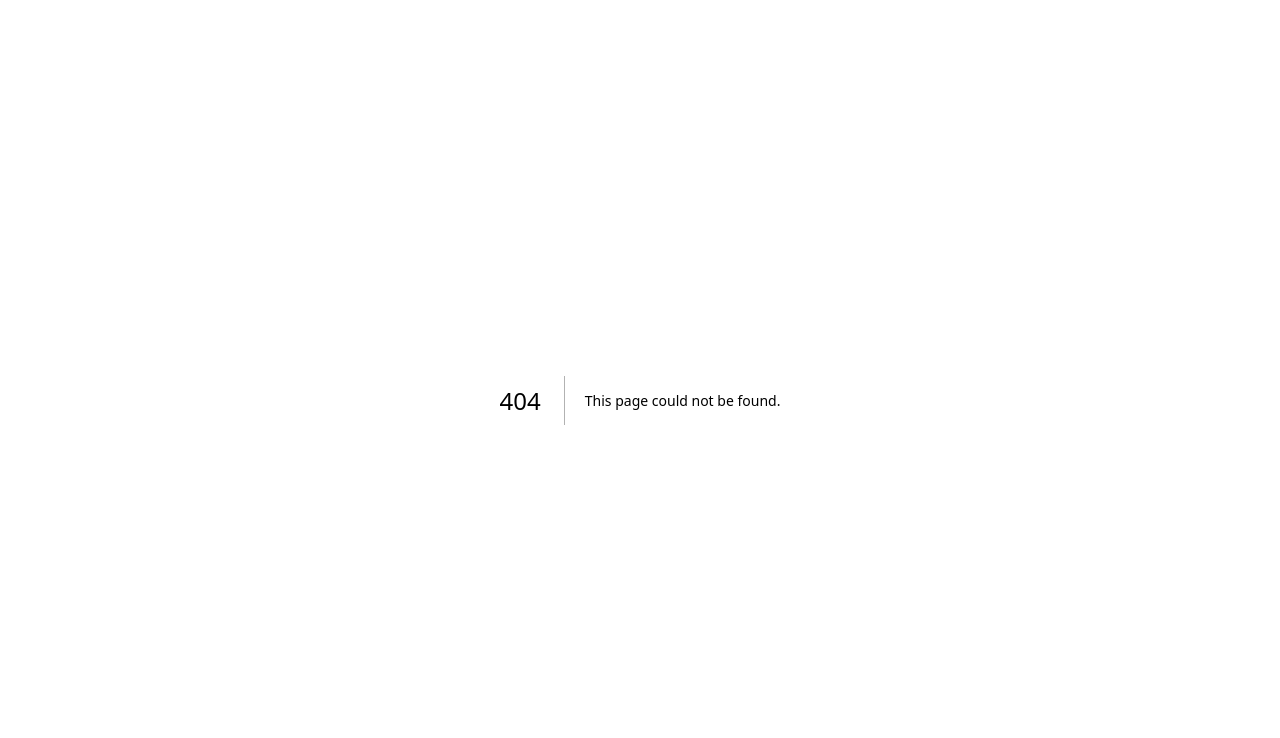
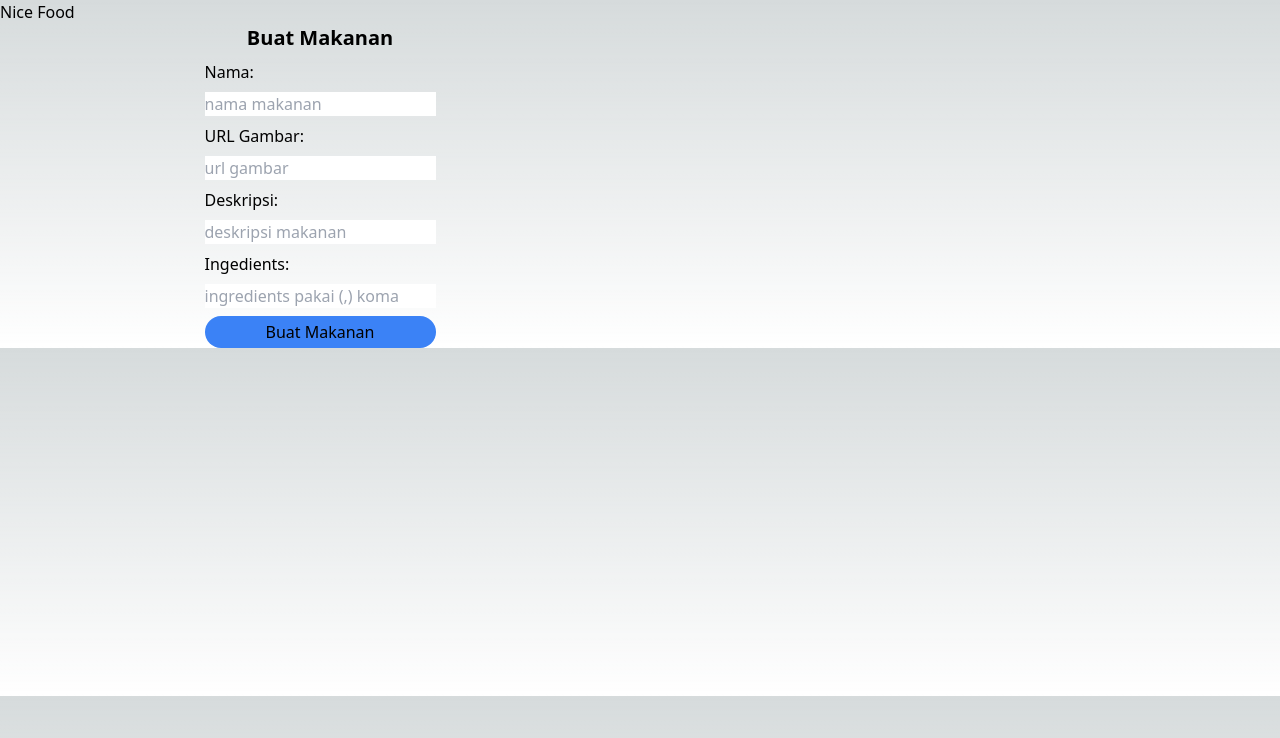
Before and after one commit to roynegara/mini-project-next-js, a Next.js app: page /create/create in a window 1280 px wide. Before the commit this address had no page. Shown: the top 738 px of the page. Built offline with nearby package versions, Linux system fonts and the light colour scheme.

Commit message:
add create menu after succes route to /

```diff
--- /dev/null
+++ b/src/pages/create/create.js
@@ -0,0 +1,74 @@
+import FoodForm from "@/components/FoodForm";
+import usePost from "@/hooks/usePost";
+import FoodLayout from "@/layout/FoodLayout";
+import { useRouter } from "next/router";
+
+export default function CreateFoodPage() {
+  const { pos, loading } = usePost();
+  const router = useRouter();
+
+  const handleCreate = async ({ name, imageUrl, description, ingredients }) => {
+    pos("/create-food", { name, imageUrl, description, ingredients });
+router.push('/')
+  };
+
+  return (
+    <FoodLayout>
+      <FoodForm title="Buat Makanan" onSubmit={handleCreate} loading={loading} />
+    </FoodLayout>
+  );
+}
+
+// import axios from "axios";
+// import { useState } from "react";
+// import FoodForm from "@/components/FoodForm";
+
+// export default function CreateFood() {
+//     const [loading, setLoading] = useState(false);
+//     const handleCreate = async (event) => {
+//       const [loading, setLoading] = useState(false);
+//     event.preventDefault();
+
+//     const formData = new FormData(event.currentTarget);
+//     const name = formData.get("foodName");
+//     const image = formData.get("foodImg");
+
+//     setLoading(true);
+
+//     await axios.post(
+//       "https://api-bootcamp.do.dibimbing.id/api/v1/foods",
+//       {
+//         name,
+//         imageUrl: image,
+//         description: "",
+//         ingredients: [],
+//       },
+//       {
+//         headers: {
+//           apiKey: "w05KkI9AWhKxzvPFtXotUva-",
+//           "Content-Type": "application/json",
+//           Authorization:
+//             "Bearer eyJhbGciOiJIUzI1NiIsInR5cCI6IkpXVCJ9.eyJlbWFpbCI6Im1pZnRhaGZhcmhhbkBnbWFpbC5jb20iLCJ1c2VySWQiOiJjYTIzZDdjYy02Njk1LTQzNGItODE2Yy03ZTlhNWMwNGMxNjQiLCJyb2xlIjoiYWRtaW4iLCJpYXQiOjE2NjE4NzUzMjF9.wV2OECzC25qNujtyb9YHyzYIbYEV-wud3TQsYv7oB4Q",
+//         },
+//       }
+//       );
+//       setLoading(false);
+//   };
+
+//   return (
+//     <form onSubmit={handleCreate}>
+//       <h5>Buat Makanan</h5>
+//       <label>Nama: </label>
+//       <input name="foodName" placeholder="input food name" />
+
+//       <label>URL Gambar: </label>
+//       <input name="foodImg" placeholder="url image" />
+
+//           <button type="submit"
+//               disabled={loading}
+//              className={loading ? "loading" : ""}
+//               >Submit</button>
+//     </form>
+//     );
+
+// }
```
